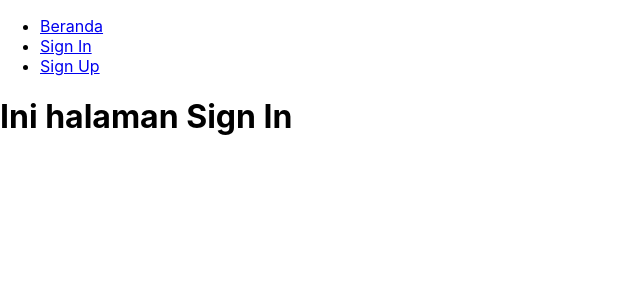
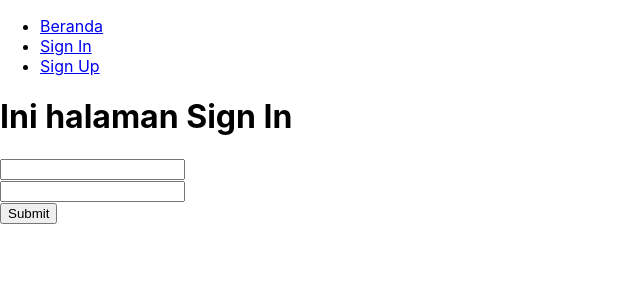
Before and after one commit to impactbyte-mizuchi/shopping-lists-with-api, a React (Create React App) app: page /signin in a window 1280 px wide. Shown: the top 300 px of the page, without its empty margins (0-640 px from the left). Built offline with nearby package versions, Linux system fonts and the light colour scheme.

Commit message:
Crate sign in feature

```diff
--- a/src/App.js
+++ b/src/App.js
@@ -1,12 +1,13 @@
 import React from 'react';
-import './App.css';
+import { BrowserRouter as Router, Switch, Route } from 'react-router-dom';
 
 import NavigationBar from './components/NavigationBar';
 import Home from './components/pages/Home';
 import SignUpPage from './components/pages/SignUpPage';
 import SignInPage from './components/pages/SignInPage';
+import ShoppingListsPage from './components/pages/ShoppingListsPage';
 
-import { BrowserRouter as Router, Switch, Route } from 'react-router-dom';
+import PrivateRoute from './components/helpers/PrivateRoute';
 
 function App() {
     return (
@@ -23,6 +24,9 @@ function App() {
                 <Route exact path='/signin'>
                     <SignInPage />
                 </Route>
+                <PrivateRoute exact path='/shopping-lists'>
+                    <ShoppingListsPage />
+                </PrivateRoute>
             </Switch>
         </Router>
     );
--- /dev/null
+++ b/src/components/helpers/PrivateRoute.jsx
@@ -0,0 +1,24 @@
+import React from 'react';
+import { Redirect, Route } from 'react-router-dom';
+
+function PrivateRoute({ children, ...rest }) {
+    return (
+        <Route
+            {...rest}
+            render={({ location }) =>
+                localStorage.getItem('userLogin') ? (
+                    children
+                ) : (
+                    <Redirect
+                        to={{
+                            pathname: '/signin',
+                            state: { from: location },
+                        }}
+                    />
+                )
+            }
+        />
+    );
+}
+
+export default PrivateRoute;
--- /dev/null
+++ b/src/components/pages/ShoppingListsPage.js
@@ -0,0 +1,11 @@
+import React from 'react';
+
+function ShoppingListsPage() {
+    return (
+        <div>
+            <h1>ShoppingList Page</h1>
+        </div>
+    );
+}
+
+export default ShoppingListsPage;
--- a/src/components/pages/SignInPage.js
+++ b/src/components/pages/SignInPage.js
@@ -1,9 +1,78 @@
 import React from 'react';
+import { useHistory } from 'react-router-dom';
+import { Formik, Form, Field, ErrorMessage } from 'formik';
 
 function SignInPage() {
+    const history = useHistory();
     return (
         <div>
             <h1>Ini halaman Sign In</h1>
+            <Formik
+                initialValues={{ email: '', password: '' }}
+                validate={(values) => {
+                    const errors = {};
+                    if (!values.email) {
+                        errors.email = 'Required';
+                    } else if (
+                        !/^[A-Z0-9._%+-]+@[A-Z0-9.-]+\.[A-Z]{2,}$/i.test(
+                            values.email
+                        )
+                    ) {
+                        errors.email = 'Invalid email address';
+                    }
+                    return errors;
+                }}
+                onSubmit={(values) => {
+                    const url = `${process.env.REACT_APP_MOCKAPI_URL}/users`;
+
+                    fetch(url)
+                        .then((response) => response.json())
+                        .then((results) => {
+                            const existingUser = results.find(
+                                (result) => result.email === values.email
+                            );
+
+                            if (existingUser === undefined) {
+                                alert(
+                                    'Email belum terdaftar, silahkan registrasi'
+                                );
+                            } else if (
+                                existingUser !== undefined &&
+                                existingUser.password === values.password
+                            ) {
+                                alert('login berhasil, silahkan masuk');
+
+                                localStorage.setItem(
+                                    'userLogin',
+                                    JSON.stringify(existingUser)
+                                );
+
+                                localStorage.setItem(
+                                    'isLoggedIn',
+                                    JSON.stringify(true)
+                                );
+
+                                history.push('/shopping-lists');
+                            }
+                        });
+                }}
+            >
+                {({ isSubmitting }) => (
+                    <Form>
+                        <div>
+                            <Field type='email' name='email' />
+                            <ErrorMessage name='email' component='div' />
+                        </div>
+                        <div>
+                            <Field type='password' name='password' />
+                            <ErrorMessage name='password' component='div' />
+                        </div>
+                        <button type='submit' disabled={isSubmitting}>
+                            Submit
+                        </button>
+                    </Form>
+                )}
+            </Formik>
         </div>
     );
 }
```
